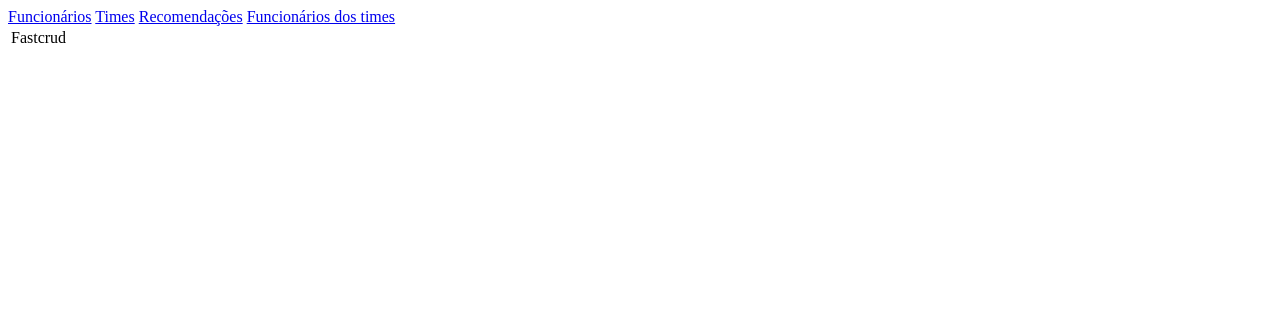
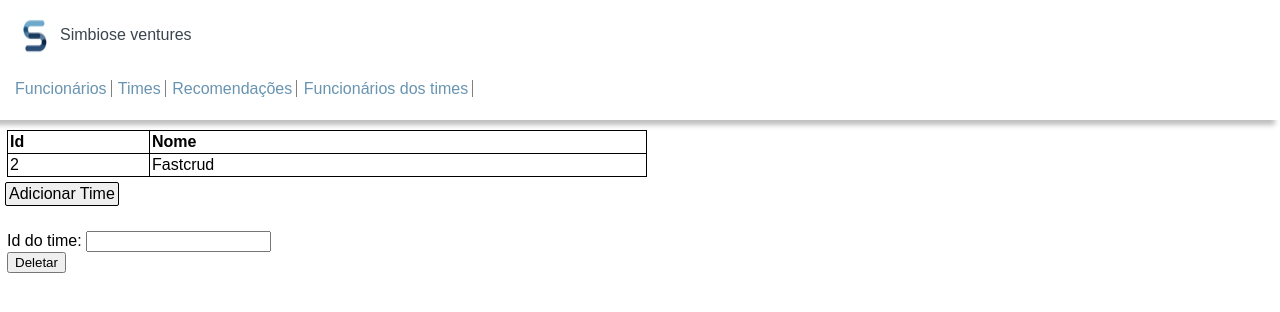
Before and after one commit to William-dev1992/SqlSimbChallenge, a Django app: page /teams in a window 1280 px wide. Shown: the top 312 px of the page. Run offline with Django 4.2, Linux system fonts and the light colour scheme.

Commit message:
feat: implement tables and forms html and css

```diff
--- /dev/null
+++ b/alchemyChallenge/static/css/forms.css
@@ -0,0 +1,48 @@
+.modal-overlay {
+    height: 100%;
+    width: 100%;
+    position: absolute;
+    top: 0;
+    left: 0;
+
+    background: rgba(0, 0, 0, 0.2);
+
+    display: flex;
+    align-items: center;
+    justify-content: center;
+}
+
+.modal-overlay .modal {
+    display: flex;
+    flex-direction: column;
+
+    width: 500px;
+    height: 350px;
+    border-radius: 15px;
+    padding: 15px;
+    background: #FFFFFF;
+}
+
+.modal-overlay .modal form {
+    display: flex;
+    flex-direction: column;
+}
+
+.modal-overlay .modal form input {
+    margin-bottom: 3px;
+}
+
+.modal-overlay .modal form div {
+    display: flex;
+    width: 30%;
+    margin: 5px 100%;
+    transform: translateX(-90%);
+}
+
+.modal-overlay .modal form div button{
+    margin-left: 3px;
+}
+
+.remove-form, .count-recommedations {
+    margin: 25px 7px;
+}
--- a/alchemyChallenge/static/css/styles.css
+++ b/alchemyChallenge/static/css/styles.css
@@ -1,3 +1,65 @@
-.hidden {
+* {
+    font-family: Arial, sans-serif;
+}
+
+body {
+    padding: 0;
+    margin: 0;
+}
+
+#content .hidden {
     display: none;
 }
+
+#header {
+    height: 100px;
+    padding: 10px 15px;
+    margin-bottom: 10px;
+
+    display: flex;
+    flex-direction: column;
+
+    background: #FFFFFF;
+        box-shadow: -5px 5px 5px #bfbfbf;
+}
+
+#header .logo{
+    display: flex;
+
+    margin-bottom: 20px;
+}
+
+#header .logo p {
+    color: #3B454E;
+    margin-left: 5px;
+}
+
+.link {
+    text-decoration: none;
+    color: #6894b1;
+
+    margin-right: 2px;
+    border-right: 1px solid #808080;
+    padding-right: 4px;
+}
+
+.link:hover {
+    color: #808080;
+}
+
+#content div.add-button {
+    margin: 5px;
+}
+
+#content div.add-button button{
+    border: 1px solid #000000;
+    border-radius: 2px;
+    font-size: 1rem;
+
+    padding: 2px 3px;
+}
+
+.button:hover {
+    filter: brightness(50%);
+    cursor: pointer;
+}
--- /dev/null
+++ b/alchemyChallenge/static/css/tables.css
@@ -0,0 +1,17 @@
+table {
+    margin-left: 7px;
+    width: 50%;
+    border-collapse: collapse;
+}
+
+th {
+    text-align: start;
+}
+
+th, td {
+    padding: 2px;
+}
+
+table, th, td {
+  border: 1px solid black;
+}
--- a/alchemyChallenge/static/js/script.js
+++ b/alchemyChallenge/static/js/script.js
@@ -9,7 +9,7 @@ const employee = {
             if (response.status === 500) {
                 alert("Funcionário recomendador inválido.");
             }
-            goTo("employees");
+            goTo("");
         });
     },
     delete() {
@@ -18,8 +18,22 @@ const employee = {
             if (response.status === 500) {
                 alert("Funcionário inexistente.");
             }
-            goTo("employees");
+            goTo("");
         });
+    },
+    countRecommendations() {
+        const url = `count_recommendations/${this.employeeId.value}`;
+        fetch(url)
+            .then(response => {
+                if (response.status === 500) {
+                    alert("Funcionário inexistente.");
+                } else {
+                    return response.json();
+                }
+            }).then(response => {
+                alert(`Total de recomendações: ${response.count}`);
+                goTo("");
+            });
     }
 }
 
@@ -27,10 +41,14 @@ const team = {
     name: document.getElementById("teamName"),
     teamId: document.getElementById("teamId"),
     add() {
-        const url = `new_team?name=${this.name.value}`;
-        fetch(url).then((response) => {
-            goTo("teams");
-        });
+        if (this.name) {
+            const url = `new_team?name=${this.name.value}`;
+            fetch(url).then((response) => {
+                goTo("teams");
+            });
+        } else {
+            alert("O nome da equipe é necessário!")
+        }
     },
     delete() {
         const url = `delete_team/${this.teamId.value}`;
@@ -44,7 +62,7 @@ const team = {
 }
 
 const recommendation = {
-    recommender: document.getElementById("recommenderId"),
+    recommender: document.getElementById("recommender"),
     recommendationId: document.getElementById("recommendationId"),
     recommendedName: document.getElementById("recommendedName"),
     recommendedEmail: document.getElementById("recommendedEmail"),
@@ -63,7 +81,7 @@ const recommendation = {
         const url = `delete_recommendation/${this.recommendationId.value}`;
         fetch(url).then((response) => {
             if (response.status === 500) {
-                alert("Time inexistente.");
+                alert("Recomendação inexistente.");
             }
             goTo("recommendations");
         });
@@ -73,26 +91,37 @@ const recommendation = {
 const employeeToTeam = {
     employeeId: document.getElementById("ETEmployeeId"),
     teamId: document.getElementById("ETTeamId"),
-    // employeeTeamId: document.getElementById("employeeTeamId"),
+    employeeTeamId: document.getElementById("employeeTeamId"),
     add() {
-        const url = `add_employee_to_team?employeeId=${this.employeeId.value}
+        const url = `new_team_employee?employeeId=${this.employeeId.value}
                     &teamId=${this.teamId.value}`;
         fetch(url).then((response) => {
             if (response.status === 500) {
                 alert("Funcionário e/ou time inválidos.");
             }
-            goTo("teams");
+            goTo("team_employees");
+        });
+    },
+    delete() {
+        const url = `delete_employee_from_team/${this.employeeTeamId.value}`;
+        fetch(url).then((response) => {
+            if (response.status === 500) {
+                alert("Vínculo inexistente.");
+            }
+            goTo("team_employees");
         });
     }
-    // remove() {
-    //     const url = `remove_employee_from_team/${this.recommendationId.value}`;
-    //     fetch(url).then((response) => {
-    //         if (response.status === 500) {
-    //             alert("Time inexistente.");
-    //         }
-    //         goTo("teams");
-    //     });
-    // }
+}
+
+const modal = {
+    openModal(htmlClass) {
+        const modal = document.querySelector(`.${htmlClass}`);
+        modal.classList.remove('hidden');
+    },
+    closeModal(htmlClass) {
+        const modal = document.querySelector(`.${htmlClass}`);
+        modal.classList.add('hidden');
+    }
 }
 
 function goTo(location) {
--- a/alchemyChallenge/templates/employee.html
+++ b/alchemyChallenge/templates/employee.html
@@ -1,16 +1,46 @@
 <div class="employeesTable">
+    {% if employees %}
         <table>
+            <thead>
+            <tr>
+                <th>Id</th>
+                <th>Nome</th>
+                <th>Email</th>
+                <th>Recomendado</th>
+            </tr>
+            </thead>
             <tbody>
             {% for employee in employees %}
             <tr>
+                <td>{{ employee.employee_id }}</td>
                 <td>{{ employee.name }}</td>
+                <td>{{ employee.email }}</td>
+                {% if employee.recommendation %}
+                <td>Sim</td>
+                {% else %}
+                <td>Não</td>
+                {% endif %}
             </tr>
             {% endfor %}
             </tbody>
         </table>
+
+        <div class="add-button">
+            <button class="button" onclick="modal.openModal('employeeModal')">Adicionar funcionário</button>
         </div>
+        <div class="remove-form">
+            <form>
+                <label for="employeeId">Id do funcionário:</label>
+                <input type="number" name="employeeId" id="employeeId">
 
-<div class="modal-overlay hidden">
+                <div>
+                    <button class="button" type="button" onclick="employee.countRecommendations()">Contar recomendações</button>
+                    <button class="button" type="button" onclick="employee.delete()">Deletar</button>
+                </div>
+            </form>
+        </div>
+    {% endif %}
+    <div class="modal-overlay employeeModal hidden">
         <div class="modal">
             <form>
                 <label for="employeeName">Nome:</label>
@@ -20,7 +50,11 @@
                 <label for="employeeRecommender">Recomendador:</label>
                 <input type="number" name="employeeRecommender" id="employeeRecommender">
 
-            <button type="button" onclick="employee.add()">Enviar</button>
+                <div>
+                    <button class="button" type="button" onclick="modal.closeModal('employeeModal')">Cancelar</button>
+                    <button class="button" type="button" onclick="employee.add()">Enviar</button>
+                </div>
             </form>
         </div>
     </div>
+</div>
--- a/alchemyChallenge/templates/employeeTeam.html
+++ b/alchemyChallenge/templates/employeeTeam.html
@@ -1,28 +1,52 @@
 <div class="employeesTable">
+    {% if team_employees %}
         <table>
+            <thead>
+            <tr>
+                <th>Id do vínculo</th>
+                <th>Id do funcionário</th>
+                <th>Id do time</th>
+            </tr>
+            </thead>
             <tbody>
                 {% for team_employee in team_employees %}
                     <tr>
+                        <td>{{ team_employee.employee_team_id }}</td>
                         <td>{{ team_employee.employee_id }}</td>
                         <td>{{ team_employee.team_id }}</td>
                     </tr>
                 {% endfor %}
             </tbody>
         </table>
+
+        <div class="add-button">
+            <button class="button" onclick="modal.openModal('employeeTeamModal')">Adicionar funcionário a equipe</button>
         </div>
 
-<div class="modal-overlay hidden">
+        <div class="remove-form">
+            <form>
+                <label for="employeeTeamId">Id do vínculo:</label>
+                <input type="number" name="employeeTeamId" id="employeeTeamId">
+
+                <div>
+                    <button class="button" type="button" onclick="employeeToTeam.delete()">Deletar</button>
+                </div>
+            </form>
+        </div>
+    {% endif %}
+    <div class="modal-overlay employeeTeamModal hidden">
         <div class="modal">
             <form>
-            <label for="recommender">Recomendador:</label>
-            <input type="text" name="recommender" id="recommender">
+                <label for="ETEmployeeId">Id do funcionário:</label>
+                <input type="number" name="ETEmployeeId" id="ETEmployeeId">
+                <label for="ETTeamId">Id da equipe:</label>
+                <input type="number" name="ETTeamId" id="ETTeamId">
 
-            <label for="recommendedName">Candidato:</label>
-            <input type="text" name="recommendedName" id="recommendedName">
-            <label for="recommendedEmail">Email do candidato:</label>
-            <input type="email" name="recommendedEmail" id="recommendedEmail">
-
-            <button type="button" onclick="team.add()">Enviar</button>
+                <div>
+                    <button class="button" type="button" onclick="modal.closeModal('employeeTeamModal')">Cancelar</button>
+                    <button class="button" type="button" onclick="employeeToTeam.add()">Enviar</button>
+                </div>
             </form>
         </div>
     </div>
+</div>
--- a/alchemyChallenge/templates/home.html
+++ b/alchemyChallenge/templates/home.html
@@ -7,18 +7,20 @@
               content="width=device-width, user-scalable=no, initial-scale=1.0, maximum-scale=1.0, minimum-scale=1.0">
         <meta http-equiv="X-UA-Compatible" content="ie=edge">
         <link rel="stylesheet" href="{% static 'css/styles.css' %}">
+        <link rel="stylesheet" href="{% static 'css/tables.css' %}">
+        <link rel="stylesheet" href="{% static 'css/forms.css' %}">
         <script src="{% static 'js/script.js' %}" defer></script>
         <title>Simbiose</title>
     </head>
     <body>
         <div id="root">
             {% include './navBar.html' %}
-            <body>
+            <div id="content">
                 {% include './team.html' %}
                 {% include './employee.html' %}
                 {% include './recommendation.html' %}
                 {% include './employeeTeam.html' %}
-            </body>
+            </div>
         </div>
     </body>
 </html>
--- a/alchemyChallenge/templates/navBar.html
+++ b/alchemyChallenge/templates/navBar.html
@@ -1,10 +1,16 @@
-<header>
+{% load static %}
+
+<header id="header">
+    <div class="logo">
+        <img src="{% static 'img/logo_simbiose.png' %}" alt="Logo simbiose">
+        <p>Simbiose ventures</p>
+    </div>
     <div>
         <nav>
-            <a href="/">Funcionários</a>
-            <a href="/teams">Times</a>
-            <a href="/recommendations">Recomendações</a>
-            <a href="/team_employees">Funcionários dos times</a>
+            <a class="link" href="/">Funcionários</a>
+            <a class="link" href="/teams">Times</a>
+            <a class="link" href="/recommendations">Recomendações</a>
+            <a class="link" href="/team_employees">Funcionários dos times</a>
         </nav>
     </div>
 </header>
--- a/alchemyChallenge/templates/recommendation.html
+++ b/alchemyChallenge/templates/recommendation.html
@@ -1,28 +1,53 @@
-<div class="employeesTable">
+<div class="recommendationTable">
+    {% if recommendations %}
         <table>
+            <thead>
+            <tr>
+                <th>Id</th>
+                <th>Nome do candidato</th>
+                <th>Email do candidato</th>
+            </tr>
+            </thead>
             <tbody>
                 {% for recommendation in recommendations %}
                     <tr>
+                        <td>{{ recommendation.recommendation_id }}</td>
                         <td>{{ recommendation.candidate_name }}</td>
                         <td>{{ recommendation.candidate_email }}</td>
                     </tr>
                 {% endfor %}
             </tbody>
         </table>
+
+        <div class="add-button">
+            <button class="button" onclick="modal.openModal('recommendationModal')">Adicionar recomendação</button>
         </div>
+        <div class="remove-form">
+            <form>
+                <label for="recommendationId">Id da recomendação:</label>
+                <input type="number" name="recommendationId" id="recommendationId">
 
-<div class="modal-overlay hidden">
+                <div>
+                    <button class="button" type="button" onclick="recommendation.delete()">Deletar</button>
+                </div>
+            </form>
+        </div>
+    {% endif %}
+    <div class="modal-overlay recommendationModal hidden">
         <div class="modal">
             <form>
                 <label for="recommender">Recomendador:</label>
-            <input type="text" name="recommender" id="recommender">
-
+                <input type="number" name="recommender" id="recommender">
                 <label for="recommendedName">Candidato:</label>
                 <input type="text" name="recommendedName" id="recommendedName">
                 <label for="recommendedEmail">Email do candidato:</label>
                 <input type="email" name="recommendedEmail" id="recommendedEmail">
 
-            <button type="button" onclick="team.add()">Enviar</button>
+                <div>
+                    <button class="button" type="button" onclick="modal.closeModal('recommendationModal')">Cancelar</button>
+                    <button class="button" type="button" onclick="recommendation.add()">Enviar</button>
+                </div>
             </form>
         </div>
     </div>
+</div>
--- a/alchemyChallenge/templates/team.html
+++ b/alchemyChallenge/templates/team.html
@@ -1,22 +1,47 @@
-<div class="employeesTable">
+<div class="teamsTable">
+    {% if teams %}
         <table>
+            <thead>
+                <tr>
+                    <th>Id</th>
+                    <th>Nome</th>
+                </tr>
+            </thead>
             <tbody>
             {% for team in teams %}
                 <tr>
+                    <td>{{ team.team_id }}</td>
                     <td>{{ team.name }}</td>
                 </tr>
             {% endfor %}
             </tbody>
         </table>
+
+        <div class="add-button">
+            <button class="button" onclick="modal.openModal('teamModal')">Adicionar Time</button>
         </div>
+        <div class="remove-form">
+            <form>
+                <label for="teamId">Id do time:</label>
+                <input type="number" name="teamId" id="teamId">
 
-<div class="modal-overlay hidden">
+                <div>
+                    <button class="button" type="button" onclick="team.delete()">Deletar</button>
+                </div>
+            </form>
+        </div>
+    {% endif %}
+    <div class="modal-overlay teamModal hidden">
         <div class="modal">
             <form>
                 <label for="teamName">Nome:</label>
                 <input type="text" name="teamName" id="teamName">
 
-            <button type="button" onclick="team.add()">Enviar</button>
+                <div>
+                    <button class="button" type="button" onclick="modal.closeModal('teamModal')">Cancelar</button>
+                    <button class="button" type="button" onclick="team.add()">Enviar</button>
+                </div>
             </form>
         </div>
     </div>
+</div>
--- a/alchemyChallenge/urls.py
+++ b/alchemyChallenge/urls.py
@@ -10,7 +10,9 @@ from .views import (
     new_recommendation,
     delete_recommendation,
     list_team_employees,
-    new_team_employee
+    new_team_employee,
+    delete_employee_from_team,
+    count_recommendations
 )
 
 urlpatterns = [
@@ -25,4 +27,6 @@ urlpatterns = [
     path('delete_recommendation/<str:identifier>', delete_recommendation, name='delete_recommendation'),
     path('team_employees', list_team_employees, name='list_team_employees'),
     path('new_team_employee', new_team_employee, name='new_team_employee'),
+    path('delete_employee_from_team/<str:identifier>', delete_employee_from_team, name='delete_employee_from_team'),
+    path('count_recommendations/<str:identifier>', count_recommendations, name='count_recommendations'),
 ]
--- a/alchemyChallenge/views.py
+++ b/alchemyChallenge/views.py
@@ -37,14 +37,24 @@ def new_employee(request):
 def delete_employee(request, identifier):
     get_employee(identifier)
 
-    employee = session.query(Employee.employee_id).filter(Employee.employee_id == identifier).first()
+    session.query(EmployeeTeam).filter(EmployeeTeam.employee_id == identifier).delete()
+    session.query(Employee).filter(Employee.employee_id == identifier).delete()
 
-    session.delete(employee)
     session.commit()
 
     response = HttpResponse()
 
     return response
+
+
+def count_recommendations(request, identifier):
+    get_employee(identifier)
+
+    recommendations = {
+        "count": session.query(Recommendation).filter(Recommendation.recommender_id == int(identifier)).count()
+    }
+
+    return JsonResponse(recommendations, safe=False)
 
 # Team related
 
@@ -71,12 +81,9 @@ def new_team(request):
 def delete_team(request, identifier):
     get_team(identifier)
 
-    employee_team = session.query(EmployeeTeam.team_id).filter(EmployeeTeam.team_id == identifier).all()
+    session.query(EmployeeTeam).filter(EmployeeTeam.team_id == identifier).delete()
+    session.query(Team).filter(Team.team_id == identifier).delete()
 
-    team = session.query(Team.team_id).filter(Team.team_id == identifier).first()
-
-    session.delete(employee_team)
-    session.delete(team)
     session.commit()
 
     response = HttpResponse()
@@ -111,9 +118,7 @@ def new_recommendation(request):
 
 
 def delete_recommendation(request, identifier):
-    recommendation = session.query(Recommendation.recommendation_id).filter(Recommendation.recommendation_id == identifier).first()
-
-    session.delete(recommendation)
+    session.query(Recommendation).filter(Recommendation.recommendation_id == identifier).delete()
     session.commit()
 
     response = HttpResponse()
@@ -147,16 +152,15 @@ def new_team_employee(request):
     return response
 
 
-# def delete_recommendation(request, identifier):
-#     recommendation = session.query(Recommendation.recommendation_id).filter(
-#         Recommendation.recommendation_id == identifier).first()
-#
-#     session.delete(recommendation)
-#     session.commit()
-#
-#     response = HttpResponse()
-#
-#     return response
+def delete_employee_from_team(request, identifier):
+    session.query(EmployeeTeam).filter(EmployeeTeam.employee_team_id == identifier).delete()
+
+    session.commit()
+
+    response = HttpResponse()
+
+    return response
+
 
 def get_employee(identifier):
     employee = session.query(Employee.employee_id).filter(Employee.employee_id == identifier).first()
```
Also changed, not shown: alchemyChallenge/static/img/logo_simbiose.png (added), challenge.sqlite. Lines whose indentation alone changed are shown as unchanged.
